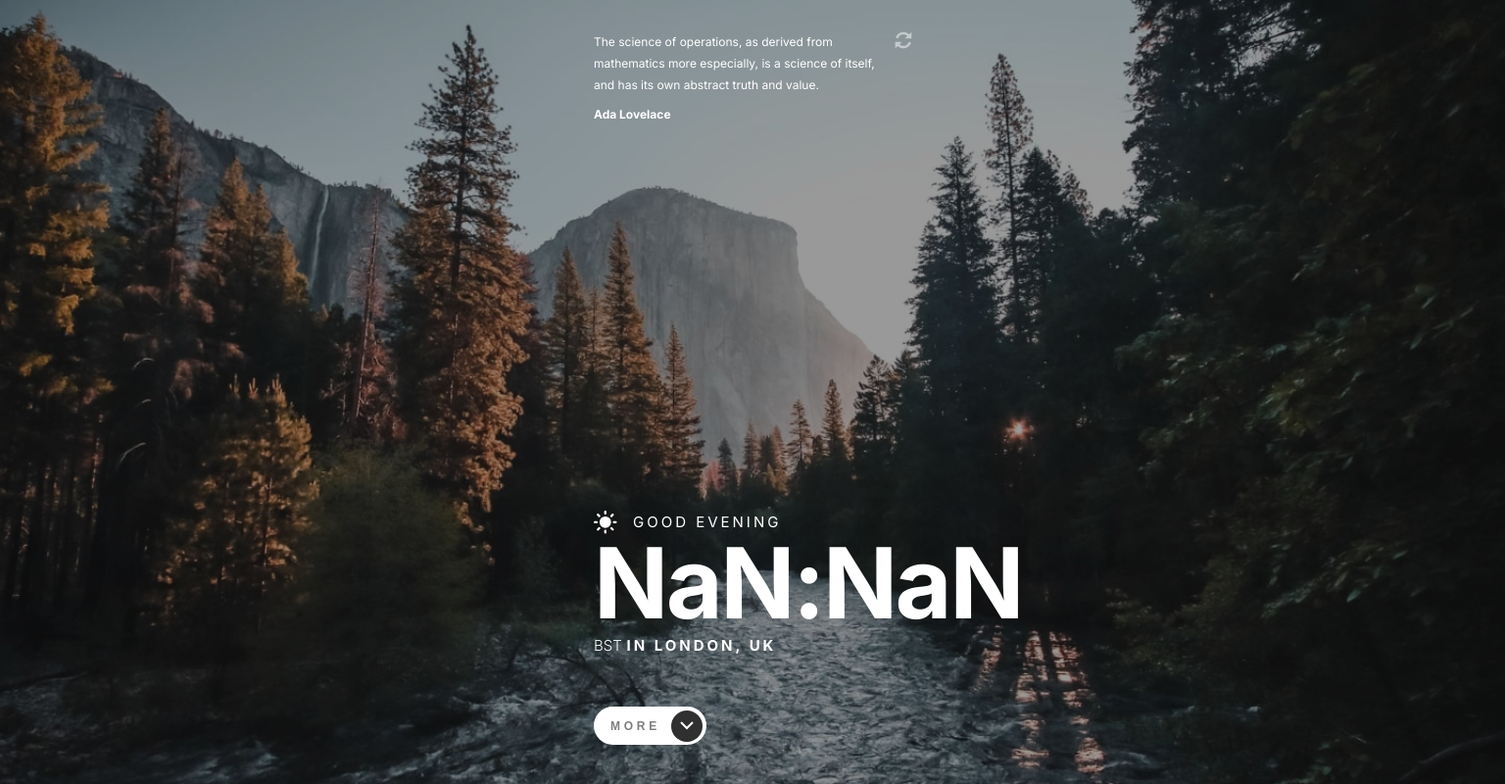
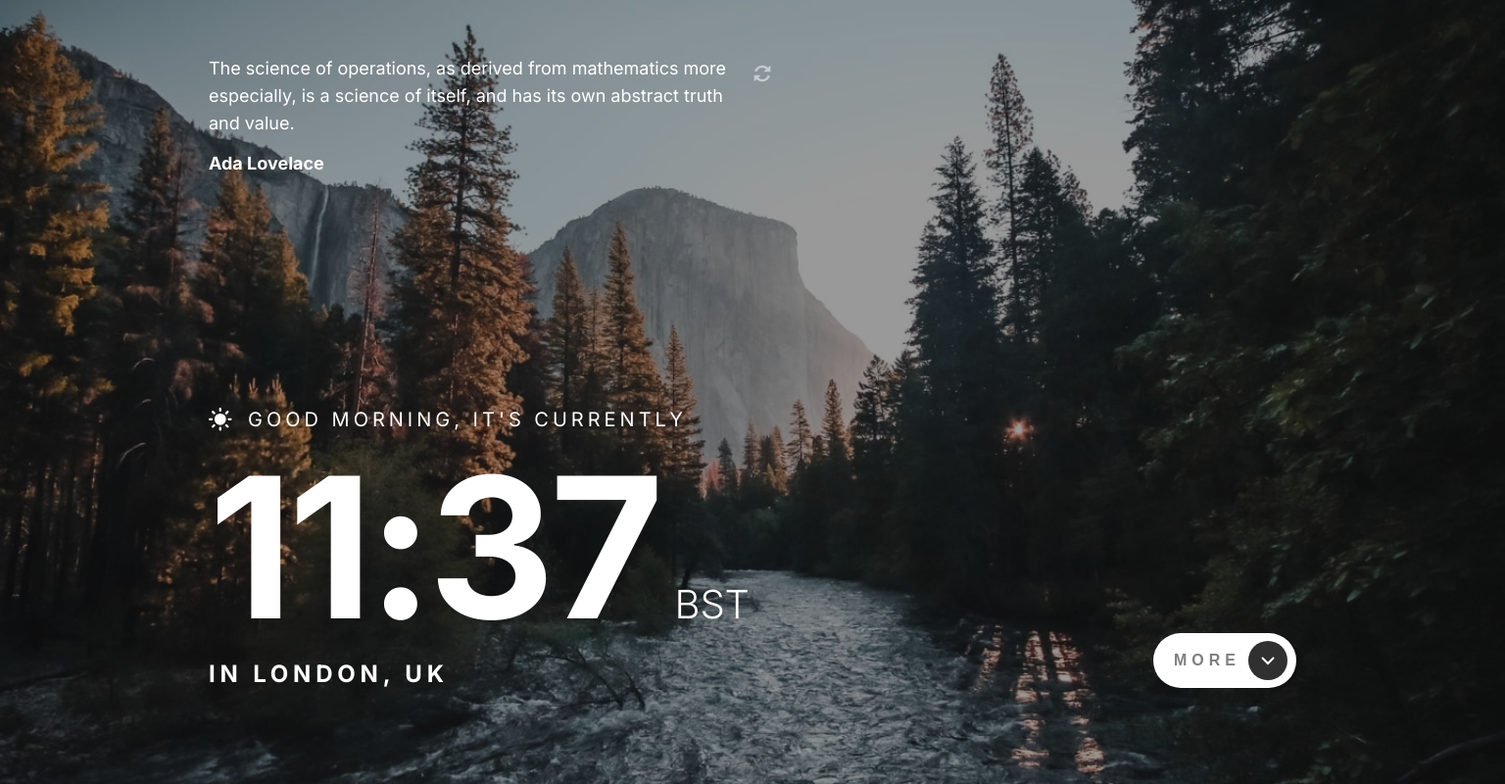
Before and after one commit to nakoyawilson/frontend-mentor-clock-app, a plain HTML site: page index.html in a window 1536 px wide. Shown: the whole page at 98% size. Drawn offline with Linux system fonts and the light colour scheme; no server answers.

Commit message:
Add styles for tablet and desktop

```diff
--- a/css/styles.css
+++ b/css/styles.css
@@ -120,13 +120,17 @@ img {
 }
 
 .time {
+  display: inline-block;
   font-weight: 700;
   font-size: 10rem;
   line-height: 10rem;
   letter-spacing: -2.5px;
+  margin-top: 1.6rem;
+  margin-bottom: 1.6rem;
 }
 
 .abbreviation {
+  display: inline-block;
   font-weight: 300;
   font-size: 1.5rem;
   line-height: 2.8rem;
@@ -134,7 +138,7 @@ img {
 }
 
 .location {
-  display: inline-block;
+  display: block;
   font-weight: 700;
   font-size: 1.5rem;
   line-height: 2.8rem;
@@ -181,13 +185,129 @@ img {
 
 /* Media Queries */
 @media screen and (min-width: 768px) {
+  /* General Styles */
   body {
     background-image: var(--bg-tablet);
+  }
+
+  /* Main */
+
+  .main {
+    padding-top: 8rem;
+    width: min(83.3333%, 64rem);
+  }
+
+  .quote-content {
+    font-size: 1.8rem;
+    line-height: 2.8rem;
+  }
+
+  .quote-wrapper {
+    width: min(100%, 57.3rem);
+    gap: 1.6rem;
+  }
+
+  .quote-author {
+    margin-top: 1.3rem;
+  }
+
+  .refresh {
+    margin-top: 0.9rem;
+  }
+
+  .greeting,
+  .location {
+    font-size: 1.8rem;
+    line-height: 2.8rem;
+    letter-spacing: 3.6px;
+  }
+
+  .extra-text {
+    display: inline;
+  }
+
+  .time {
+    font-size: 17.5rem;
+    line-height: 17.5rem;
+    letter-spacing: -4.375px;
+    margin: 0;
+  }
+
+  .abbreviation {
+    margin-left: 1.1rem;
+    font-size: 3.2rem;
+    line-height: 3.2rem;
+  }
+
+  .expand-content {
+    margin-top: 8rem;
+    margin-bottom: 6.4rem;
+    width: 14.6rem;
+    height: 5.6rem;
+    padding: 0.8rem 0.9rem 0.8rem 2.1rem;
+  }
+
+  .expand-text {
+    font-size: 1.6rem;
+    line-height: 2.8rem;
+    letter-spacing: 5px;
+  }
+
+  .expand-icon-wrapper {
+    width: 4rem;
+    height: 4rem;
   }
 }
 
 @media screen and (min-width: 1440px) {
+  /* General Styles */
   body {
     background-image: var(--bg-desktop);
   }
+
+  /* Main */
+
+  .main {
+    padding-top: 5.6rem;
+    width: min(77.08333%, 111rem);
+  }
+
+  .refresh {
+    margin-top: 1rem;
+  }
+
+  .time-wrapper {
+    display: flex;
+    align-items: flex-end;
+    justify-content: space-between;
+    margin-bottom: 9.8rem;
+  }
+
+  .greeting {
+    font-size: 2rem;
+    letter-spacing: 4px;
+  }
+
+  .time {
+    font-size: 20rem;
+    line-height: 20rem;
+    letter-spacing: -5px;
+    margin-top: 1.6rem;
+    margin-bottom: 1.6rem;
+  }
+
+  .abbreviation {
+    font-size: 4rem;
+    line-height: 4rem;
+  }
+
+  .location {
+    font-size: 2.4rem;
+    line-height: 2.8rem;
+    letter-spacing: 4.8px;
+  }
+
+  .expand-content {
+    margin: 0;
+  }
 }
--- a/index.html
+++ b/index.html
@@ -62,6 +62,6 @@
       <p>Day of the week <span id="dayOfTheWeek">5</span></p>
       <p>Week number <span id="weekNumber">42</span></p>
     </div>
-    <script src="js/app.js"></script>
+    <!-- <script src="js/app.js"></script> -->
   </body>
 </html>
```
